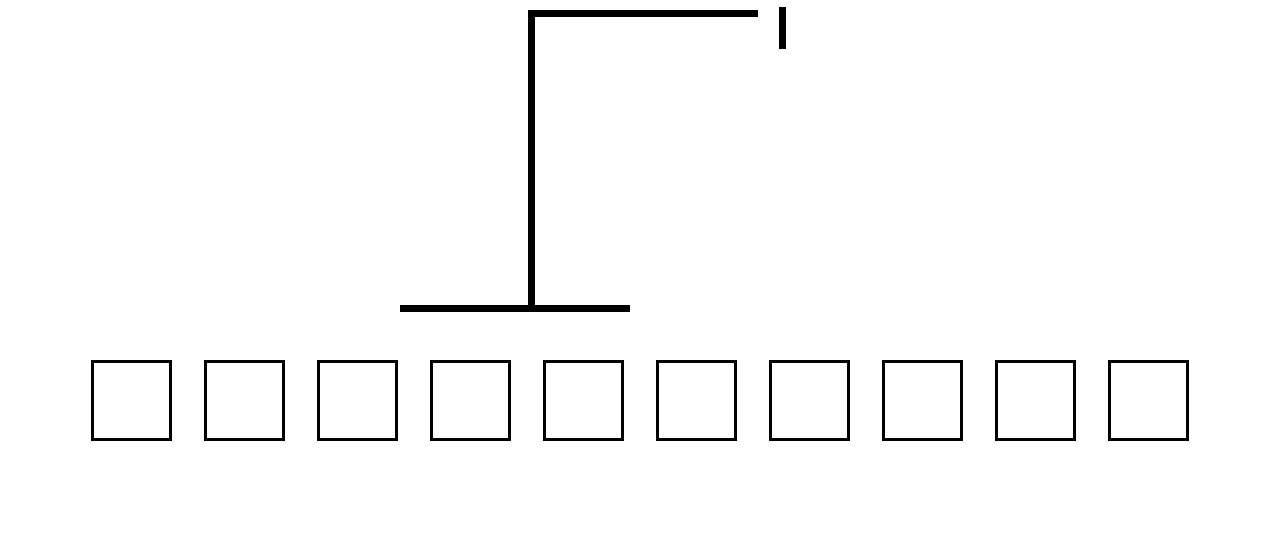
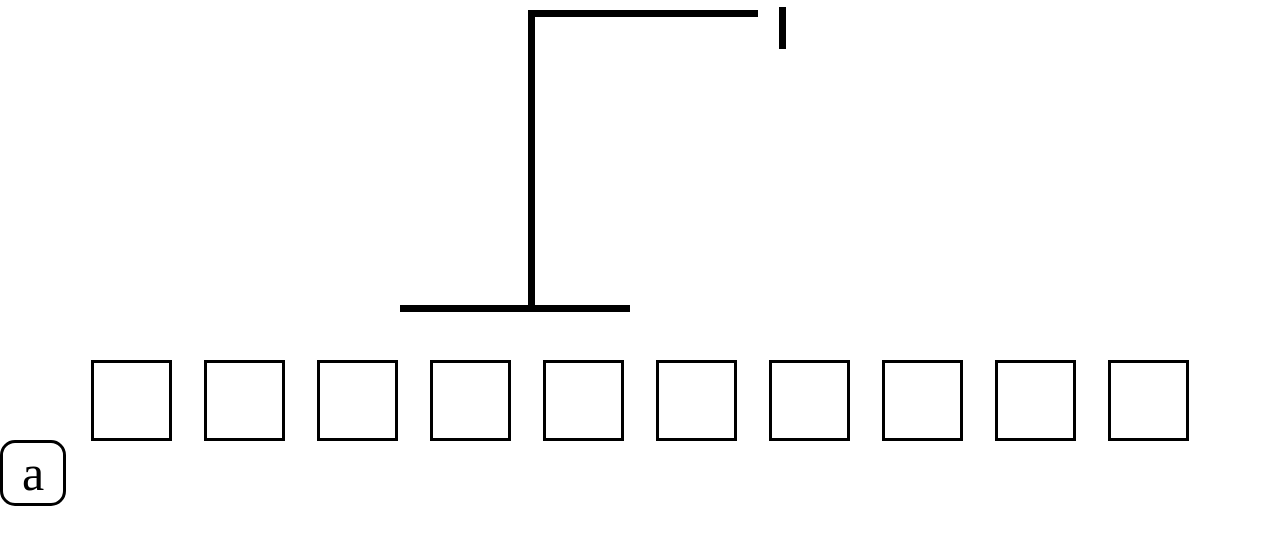
Before and after one commit to Travis613/Hangman-Game, a React (Vite) app in the folder Game/: page / in a window 1280 px wide. Shown: the top 544 px of the page. Built offline with nearby package versions, Linux system fonts and the light colour scheme.

Commit message:
Added a key component

```diff
--- a/Game/src/App.tsx
+++ b/Game/src/App.tsx
@@ -1,3 +1,4 @@
+import Key from "./components/key";
 import { Stickman } from "./components/Stickman";
 import { Word } from "./components/Word";
 
@@ -18,6 +19,9 @@ export default function App() {
       <div className="wordSection">
         <Word />
       </div>
+      <div className="keyboardSection">
+        <Key letter={"a"} />
+      </div>
     </div>
   );
 }
--- /dev/null
+++ b/Game/src/components/Key.tsx
@@ -0,0 +1,11 @@
+interface Props {
+  letter: string;
+}
+
+export default function Key({ letter }: Props) {
+  return (
+    <>
+      <div className="key">{letter}</div>
+    </>
+  );
+}
--- a/Game/src/index.css
+++ b/Game/src/index.css
@@ -129,3 +129,14 @@ body {
   font-size: 60px;
   font-style: bold;
 }
+
+.key {
+  height: 60px;
+  width: 60px;
+  border: solid;
+  border-radius: 15px;
+  font-size: 50px;
+  display: flex;
+  align-items: center;
+  justify-content: center;
+}
```
